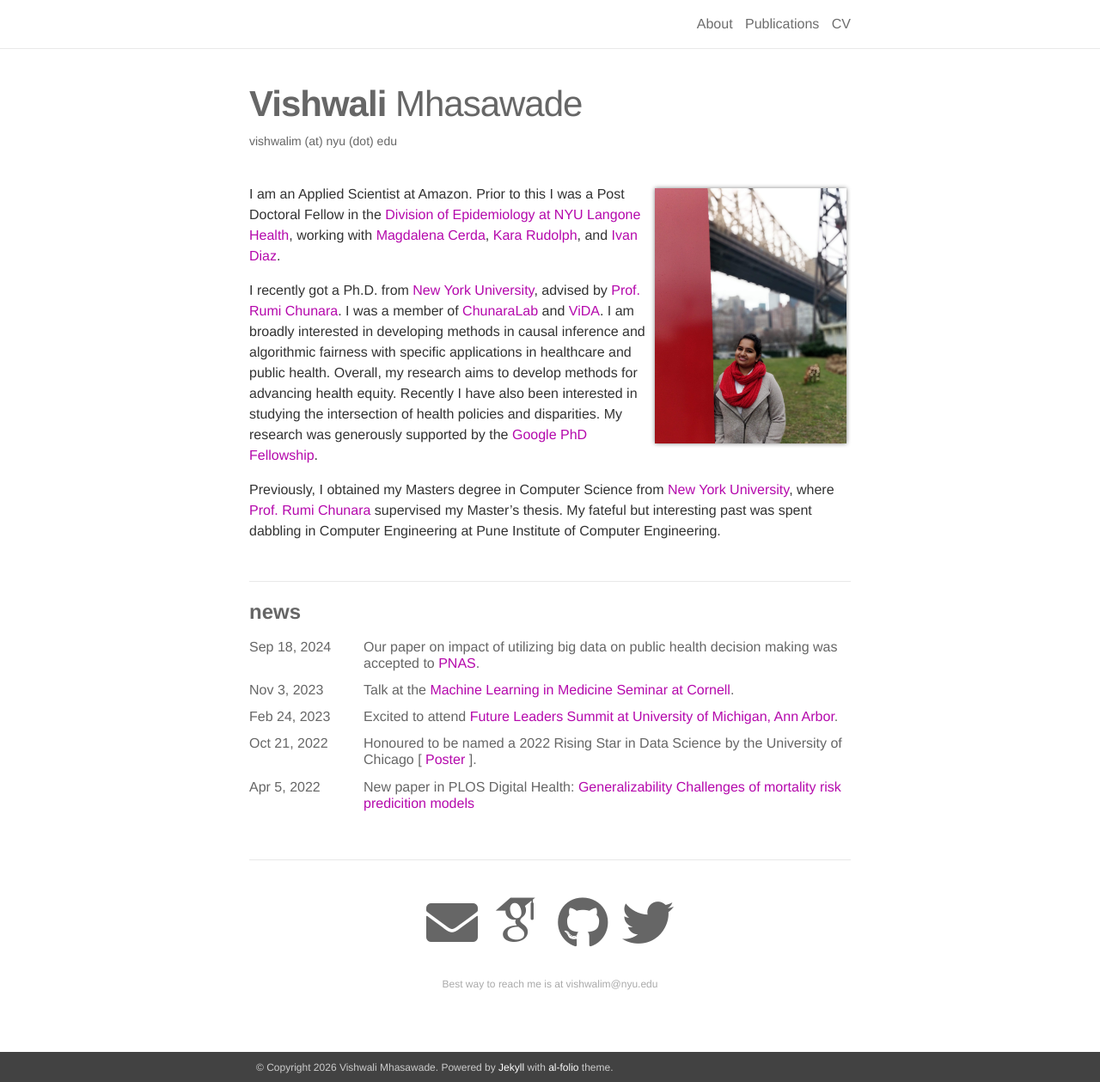
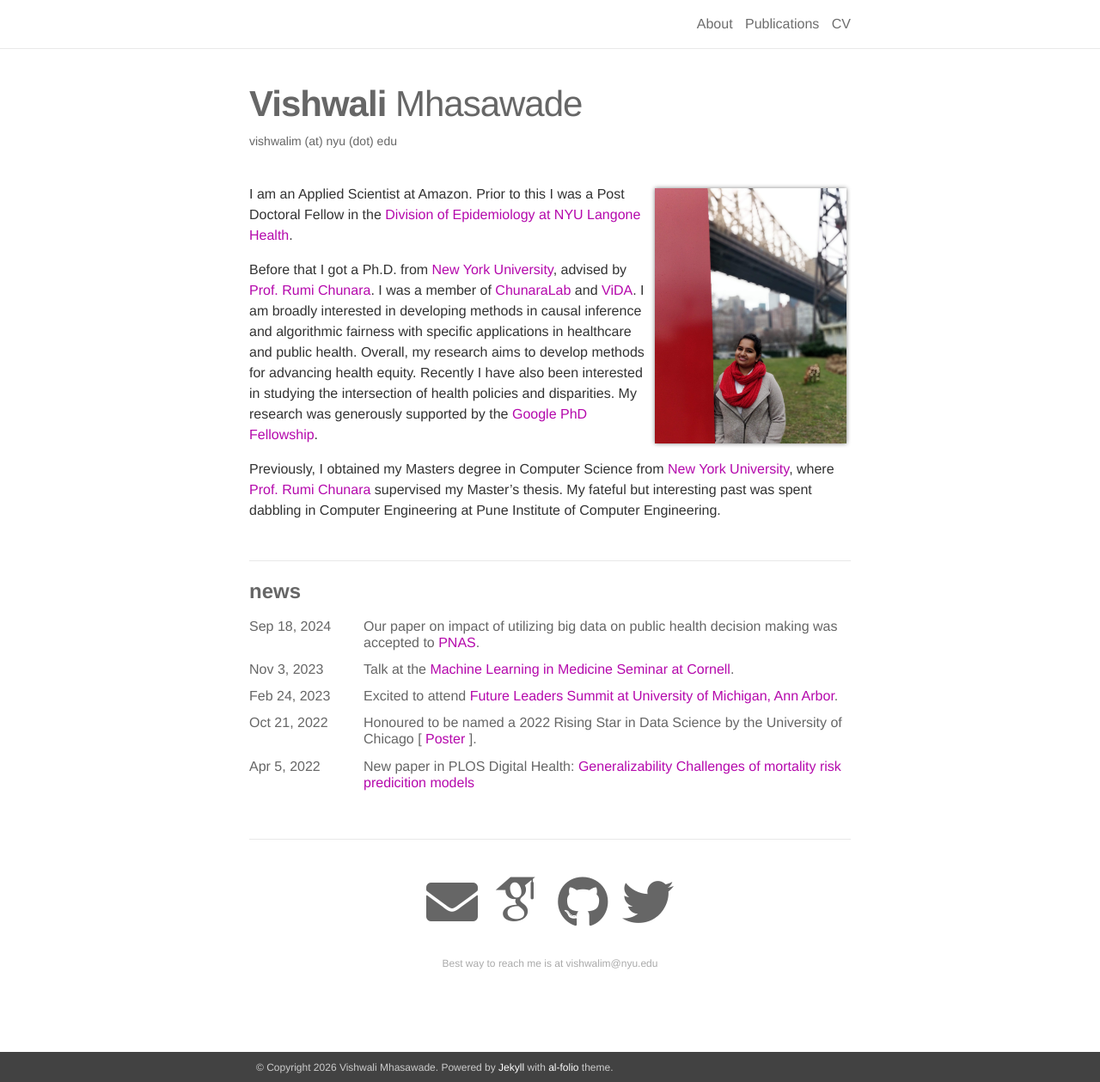
Before and after one commit to vishwali/vishwali.github.io, a Jekyll site: the page built from _pages/about.md, in a window 1280 px wide and 1259 px high. Shown: the whole window at 86% size. Built offline with Jekyll 4.4.1, drawn with Linux system fonts in a browser that asks for light colours; nearby versions of some CDN libraries; some web fonts are replaced.

Commit message:
Update about page to remove collaborator names
Removed mentions of collaborators and adjusted the phrasing for clarity.

```diff
--- a/_pages/about.md
+++ b/_pages/about.md
@@ -11,8 +11,8 @@ profile:
 news: true
 social: true
 ---
-I am an Applied Scientist at Amazon. Prior to this I was a Post Doctoral Fellow in the [Division of Epidemiology at NYU Langone Health](https://med.nyu.edu/departments-institutes/population-health/divisions-sections-centers/epidemiology/), working with [Magdalena Cerda](https://med.nyu.edu/faculty/magdalena-cerda), [Kara Rudolph](https://kararudolph.github.io/), and [Ivan Diaz](https://www.idiaz.xyz/).
+I am an Applied Scientist at Amazon. Prior to this I was a Post Doctoral Fellow in the [Division of Epidemiology at NYU Langone Health](https://med.nyu.edu/departments-institutes/population-health/divisions-sections-centers/epidemiology/).
 
-I recently got a Ph.D. from [New York University](https://www.nyu.edu/), advised by [Prof. Rumi Chunara](https://engineering.nyu.edu/faculty/rumi-chunara). I was a member of [ChunaraLab](https://wp.nyu.edu/chunaralab/) and [ViDA](https://vida.engineering.nyu.edu/). I am broadly interested in developing methods in causal inference and algorithmic fairness with specific applications in healthcare and public health. Overall, my research aims to develop methods for advancing health equity. Recently I have also been interested in studying the intersection of health policies and disparities. My research was generously supported by the [Google PhD Fellowship](https://research.google/outreach/phd-fellowship/recipients/).
+Before that I got a Ph.D. from [New York University](https://www.nyu.edu/), advised by [Prof. Rumi Chunara](https://engineering.nyu.edu/faculty/rumi-chunara). I was a member of [ChunaraLab](https://wp.nyu.edu/chunaralab/) and [ViDA](https://vida.engineering.nyu.edu/). I am broadly interested in developing methods in causal inference and algorithmic fairness with specific applications in healthcare and public health. Overall, my research aims to develop methods for advancing health equity. Recently I have also been interested in studying the intersection of health policies and disparities. My research was generously supported by the [Google PhD Fellowship](https://research.google/outreach/phd-fellowship/recipients/).
 
 Previously, I obtained my Masters degree in Computer Science from [New York University](https://www.nyu.edu/), where [Prof. Rumi Chunara](https://engineering.nyu.edu/faculty/rumi-chunara) supervised my Master's thesis. My fateful but interesting past was spent dabbling in Computer Engineering at Pune Institute of Computer Engineering.
```
